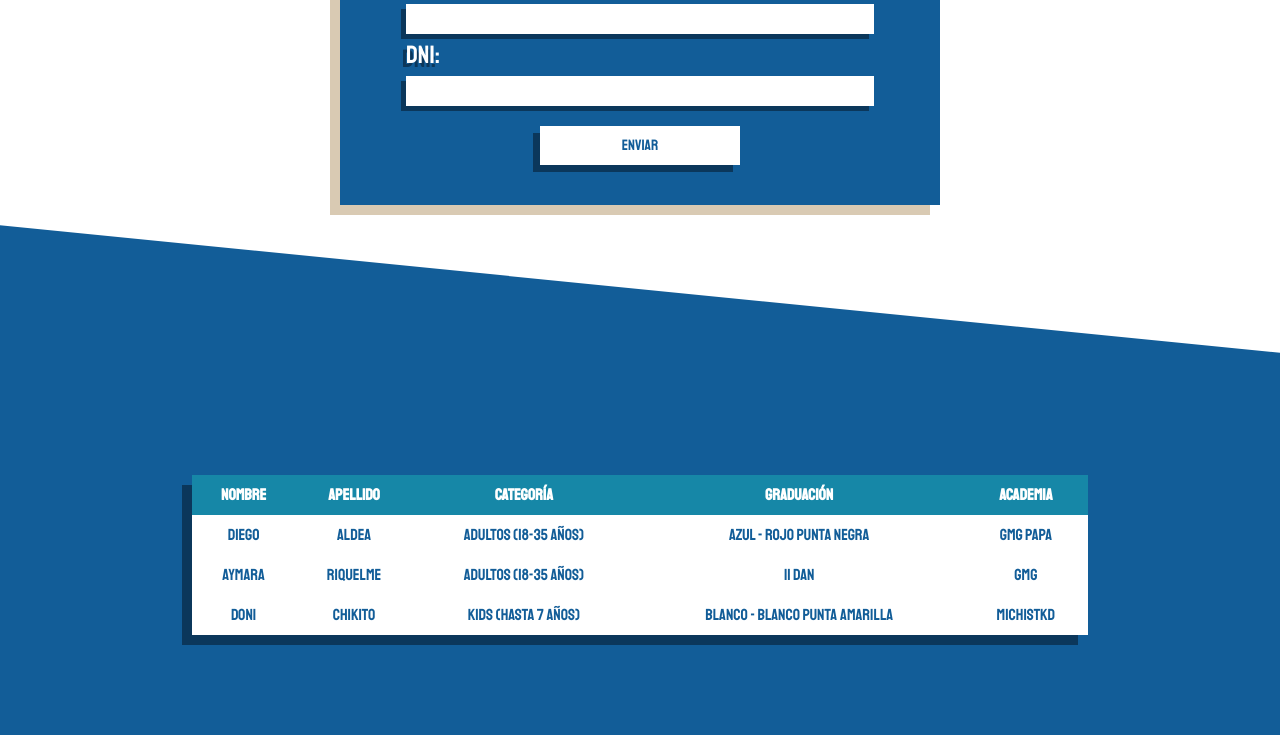
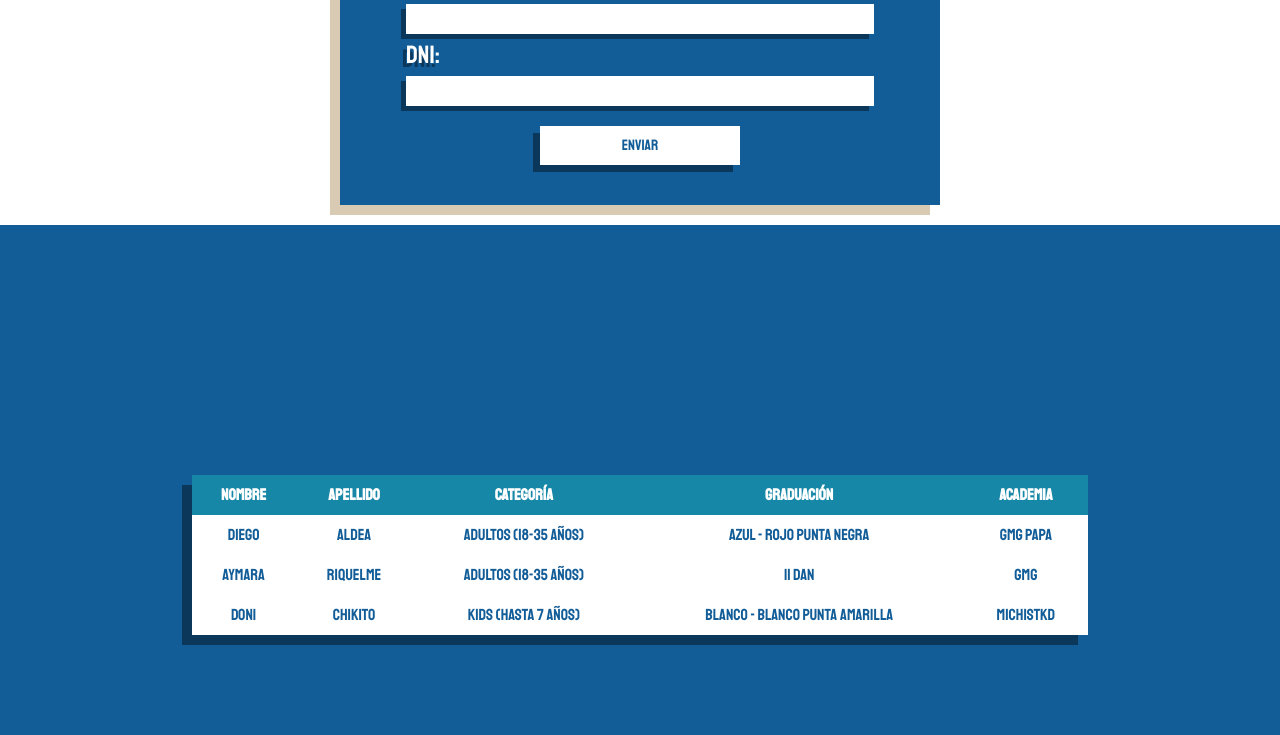
Before and after one commit to diegoaldea/inscripcionestkd, a Django app: page / in a window 1280 px wide. Shown: the part 1356-2091 px from the top of the page. Run offline with Django 3.2, Linux system fonts and the light colour scheme; data comes from the database, SQL or seed files in the repository; some libraries are stand-ins or nearby versions.

Commit message:
sacar clip path

```diff
--- a/static/css/index.css
+++ b/static/css/index.css
@@ -115,7 +115,7 @@ button{
     color: #125D98;
 }
 .cont-table{
-    clip-path: polygon(0 0, 100% 25%, 100% 100%, 0% 100%);
+    /*clip-path: polygon(0 0, 100% 25%, 100% 100%, 0% 100%);*/
     width: 100%;
     padding-top: 200px;
     padding-bottom: 100px;
```
